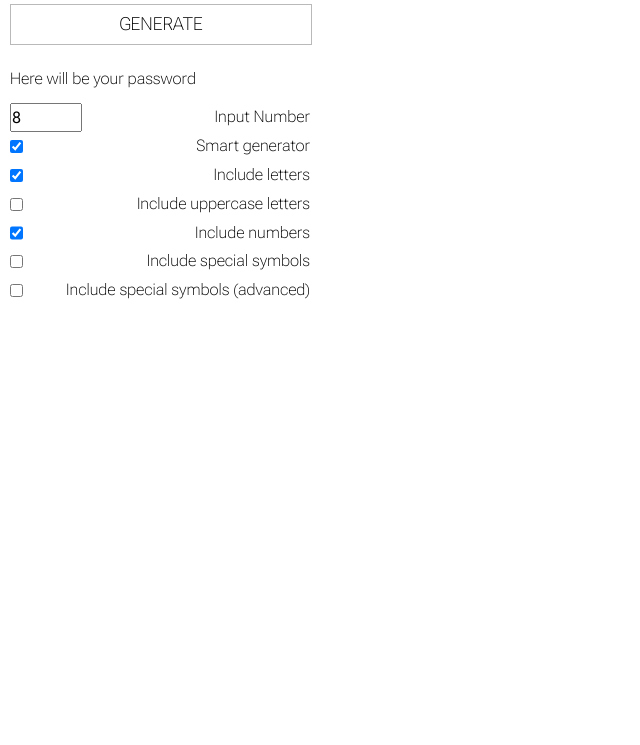
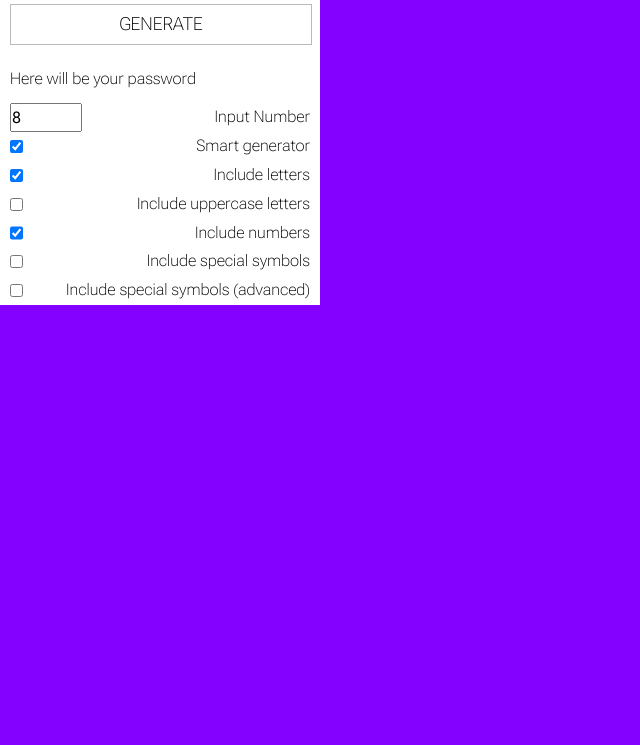
Before and after one commit to thirdmadman/smart-passgen, a website built with webpack: page src/index.html in a window 1280 px wide. Shown: the part 55-800 px from the top of the page, without its empty margins (0-640 px from the left). Built offline with nearby package versions, Linux system fonts and the light colour scheme.

Commit message:
feat: remove body height

```diff
--- a/src/scss/style.scss
+++ b/src/scss/style.scss
@@ -9,7 +9,6 @@
 }
 
 body {
-  height: 400px;
   font-size: 100% !important;
   line-height: 180%;
   font-family: 'Roboto Flex', sans-serif;
@@ -19,3 +18,7 @@ a {
   text-decoration: none;
   color: inherit;
 }
+
+html {
+  background-color: #8400ff;
+}
```
